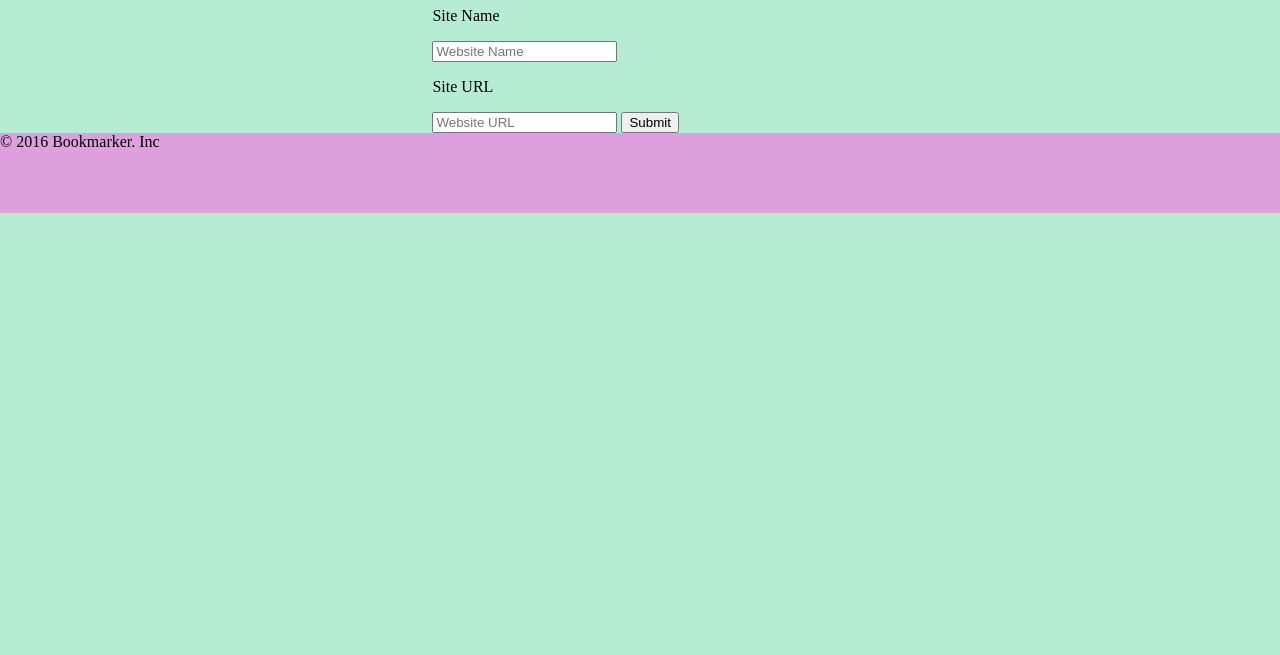
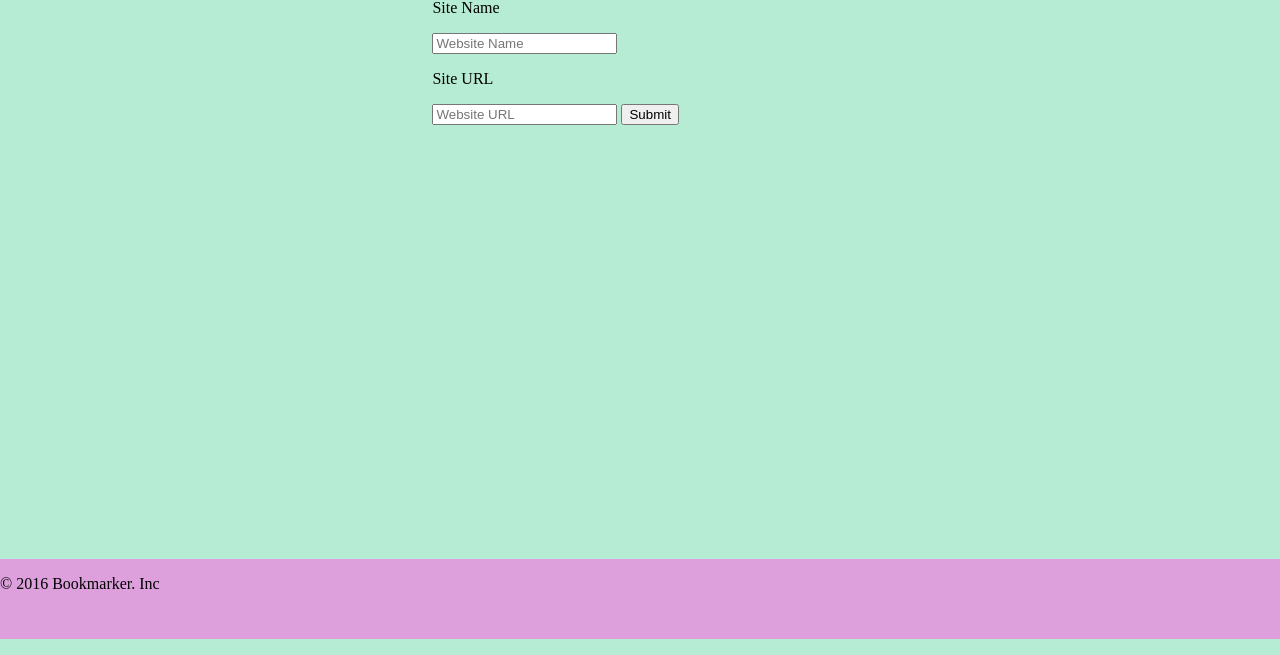
Before and after one commit to EvaB85/js-bookmarker, a plain HTML site: page index.html in a window 1280 px wide. Shown: the part 161-816 px from the top of the page. Drawn offline with Linux system fonts and the light colour scheme.

Commit message:
sticky footer

```diff
--- a/index.html
+++ b/index.html
@@ -9,7 +9,9 @@
     <header>
       <h1>Bookmarker</h1>
     </header>
-    <div class="main-wrapper">
+
+    <main class="main-wrapper">
+
       <div class="input-box">
         <h1>Bookmark Your Favorite Sites</h1>
         <p>Site Name</p>
@@ -19,10 +21,14 @@
         <button type="button" name="button">Submit</button>
       </div>
 
-      <div class="output-box">
+      <section class="output-box">
 
-      </div>
-    </div>
-    <footer>&copy; 2016 Bookmarker. Inc</footer>
+      </section>
+
+    </main>
+
+    <footer>
+      <p>&copy; 2016 Bookmarker. Inc</p>
+    </footer>
   </body>
 </html>
--- a/style.scss
+++ b/style.scss
@@ -1,4 +1,10 @@
+* {
+  box-sizing: border-box;
+}
+
 body {
+  margin: 0;
+  padding: 0;
   background: rgb(183, 236, 212);
   display: flex;
   flex-direction: column;
@@ -12,6 +18,10 @@ header {
   width: 100vw;
 }
 
+main {
+  flex-grow: 1;
+}
+
 footer {
   background: plum;
   height: 10vh;
```
Also changed, not shown: style.min.css.
